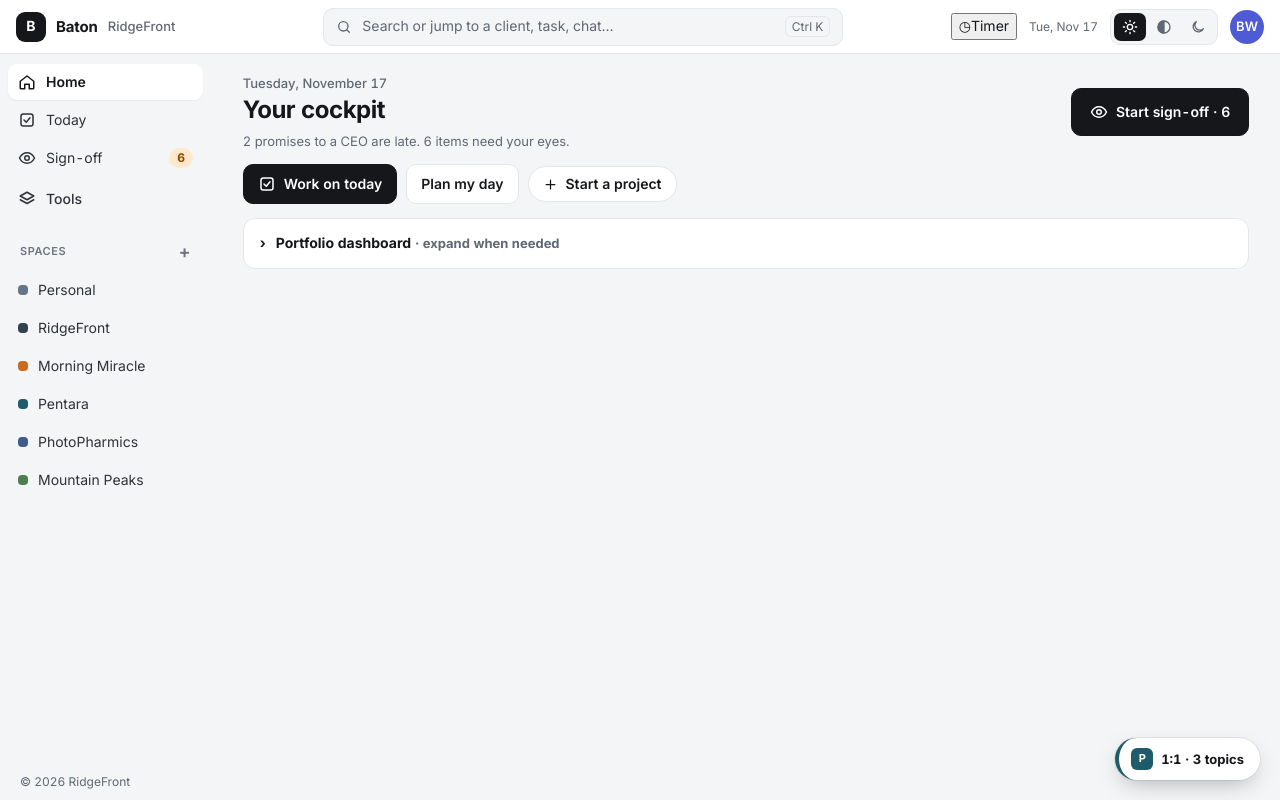
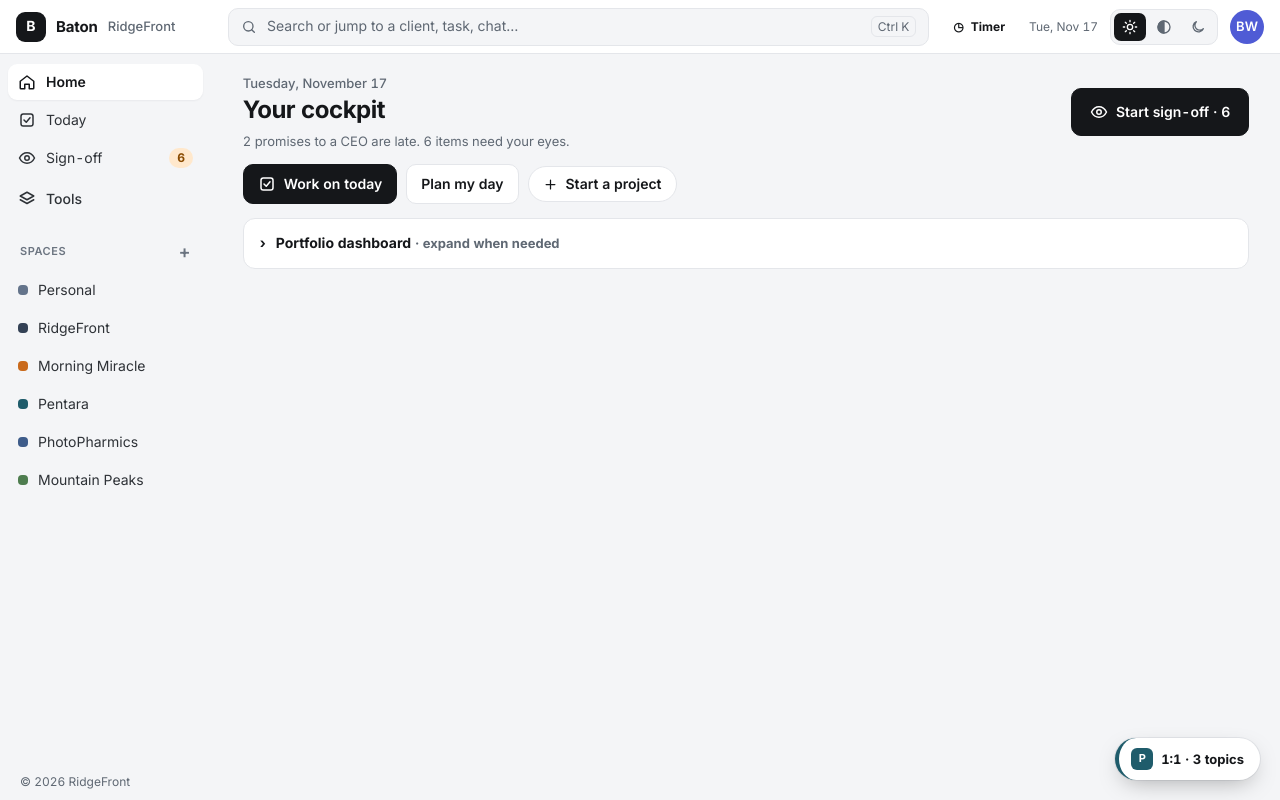
Before and after one commit to bwalker1962/baton, a Next.js app: page / in a window 1280 px wide. Built offline with nearby package versions, Linux system fonts and the light colour scheme.

Commit message:
Use spare header width for search and accessible optional work timer

```diff
--- a/src/app/globals.css
+++ b/src/app/globals.css
@@ -625,3 +625,22 @@ textarea.input, input.input, select.input { width: 100%; font: inherit; font-siz
 .baton-space-actions {display:flex;gap:8px;justify-content:flex-end}
 .baton-space-quickadd {padding:12px;display:flex;gap:8px;align-items:center}
 @media(max-width:650px){.baton-space-quickadd{flex-wrap:wrap}.baton-space-quickadd .input{min-width:100%}}
+
+/* Global optional work timer */
+.topbar .search{flex:1;max-width:none;min-width:160px}
+.baton-timer-wrap{position:relative;flex:none}
+.baton-timer-trigger{display:flex;align-items:center;gap:7px;padding:7px 12px;border:1px solid var(--chrome-line);border-radius:9px;background:var(--chrome-raised);color:var(--chrome-text);font-size:12px;font-weight:650;cursor:pointer;font-variant-numeric:tabular-nums}
+.baton-timer-trigger.is-running{border-color:#39ad83;color:#b7f5d8}
+.baton-timer-trigger.is-running>span:first-child{color:#44d596;animation:baton-timer-beat 2s ease-in-out infinite}
+@keyframes baton-timer-beat{50%{opacity:.4}}
+@media(prefers-reduced-motion:reduce){.baton-timer-trigger.is-running>span:first-child{animation:none}}
+.baton-timer-panel{position:absolute;right:0;top:calc(100% + 10px);z-index:100;width:min(360px,calc(100vw - 24px));padding:16px;display:grid;gap:12px;border:1px solid var(--border);border-radius:14px;background:var(--surface);color:var(--text);box-shadow:0 12px 36px rgba(0,0,0,.2)}
+.baton-timer-panel label{display:grid;gap:5px;font-size:12px;font-weight:600}
+.baton-timer-title{display:flex;justify-content:space-between;align-items:center}
+.baton-timer-title button{border:0;background:transparent;color:inherit;font-size:22px;cursor:pointer}
+.baton-timer-clock{font-size:32px;font-weight:750;font-variant-numeric:tabular-nums}
+.baton-timer-log{display:grid;gap:8px;border-top:1px solid var(--divider);padding-top:12px}
+.baton-timer-log>div{display:flex;justify-content:space-between;gap:8px;font-size:12px}
+.baton-timer-log small{display:block;color:var(--muted)}
+.baton-timer-panel p{margin:0}
+@media(max-width:650px){.baton-timer-trigger{padding:7px}.baton-timer-trigger:not(.is-running) span:last-child{display:none}.topbar .search{min-width:100px}}
```
